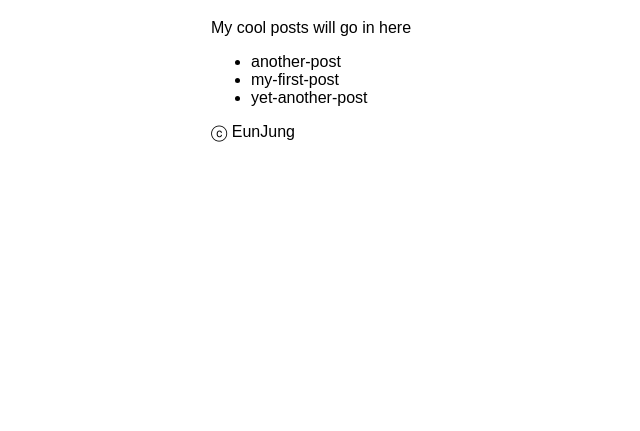
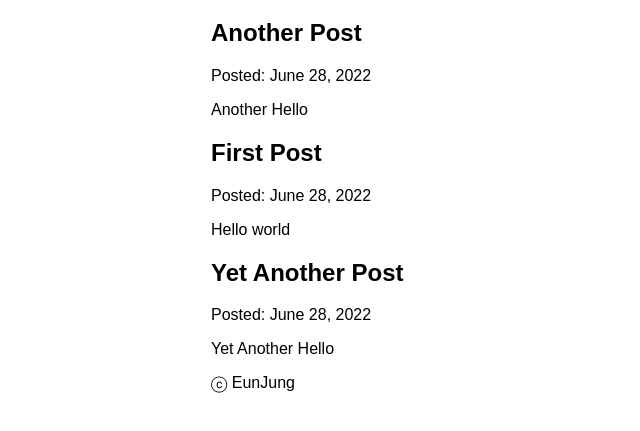
Before and after one commit to EunJung803/My_Gatsby_GitBlog, a Gatsby site: page /Blog in a window 1280 px wide. Shown: the part 157-588 px from the top of the page, without its empty margins (179-819 px from the left). Built offline with nearby package versions, Linux system fonts and the light colour scheme; Gatsby itself is replaced by a stand-in of ours.

Commit message:
graphql로 mdx 파일 읽기 - blog 수정

```diff
--- a/blog/another-post.mdx
+++ b/blog/another-post.mdx
@@ -0,0 +1,6 @@
+---
+title: "Another Post"
+date: "2022-06-28"
+---
+
+Another Hello
--- a/blog/my-first-post.mdx
+++ b/blog/my-first-post.mdx
@@ -0,0 +1,6 @@
+---
+title: "First Post"
+date: "2022-06-28"
+---
+
+Hello world
--- a/blog/yet-another-post.mdx
+++ b/blog/yet-another-post.mdx
@@ -0,0 +1,6 @@
+---
+title: "Yet Another Post"
+date: "2022-06-28"
+---
+
+Yet Another Hello
--- a/gatsby-config.js
+++ b/gatsby-config.js
@@ -14,5 +14,6 @@ module.exports = {
         path: `${__dirname}/blog`,
       }
     },
+    "gatsby-plugin-mdx",
   ],
 }
--- a/package.json
+++ b/package.json
@@ -15,8 +15,11 @@
     "clean": "gatsby clean"
   },
   "dependencies": {
+    "@mdx-js/mdx": "^1.6.22",
+    "@mdx-js/react": "^1.6.22",
     "gatsby": "^4.17.1",
     "gatsby-plugin-image": "^2.17.0",
+    "gatsby-plugin-mdx": "^3.17.0",
     "gatsby-plugin-sharp": "^4.17.0",
     "gatsby-source-filesystem": "^4.17.0",
     "react": "^18.1.0",
--- a/src/pages/Blog.js
+++ b/src/pages/Blog.js
@@ -1,13 +1,19 @@
 import React from "react";
 import Layout from "../components/layout";
 import { graphql, useStaticQuery } from "gatsby";
+import { MDXRenderer } from "gatsby-plugin-mdx";
 
 function BlogPage() {
   const data = useStaticQuery(graphql`
     query {
-      allFile {
+      allMdx(sort: { fields: frontmatter___date, order: DESC }) {
         nodes {
-          name
+          frontmatter {
+            date(formatString: "MMMM D, YYYY")
+            title
+          }
+          id
+          body
         }
       }
     }
@@ -15,13 +21,13 @@ function BlogPage() {
 
   return (
     <Layout pageTitle="My Blog Posts">
-      <p>My cool posts will go in here</p>
-
-      <ul>
-        {data.allFile.nodes.map((node) => (
-          <li key={node.name}>{node.name}</li>
-        ))}
-      </ul>
+      {data.allMdx.nodes.map((node) => (
+        <article key={node.id}>
+          <h2>{node.frontmatter.title}</h2>
+          <p>Posted: {node.frontmatter.date}</p>
+          <MDXRenderer>{node.body}</MDXRenderer>
+        </article>
+      ))}
     </Layout>
   );
 }
```
Also changed, not shown: 1 other file.
